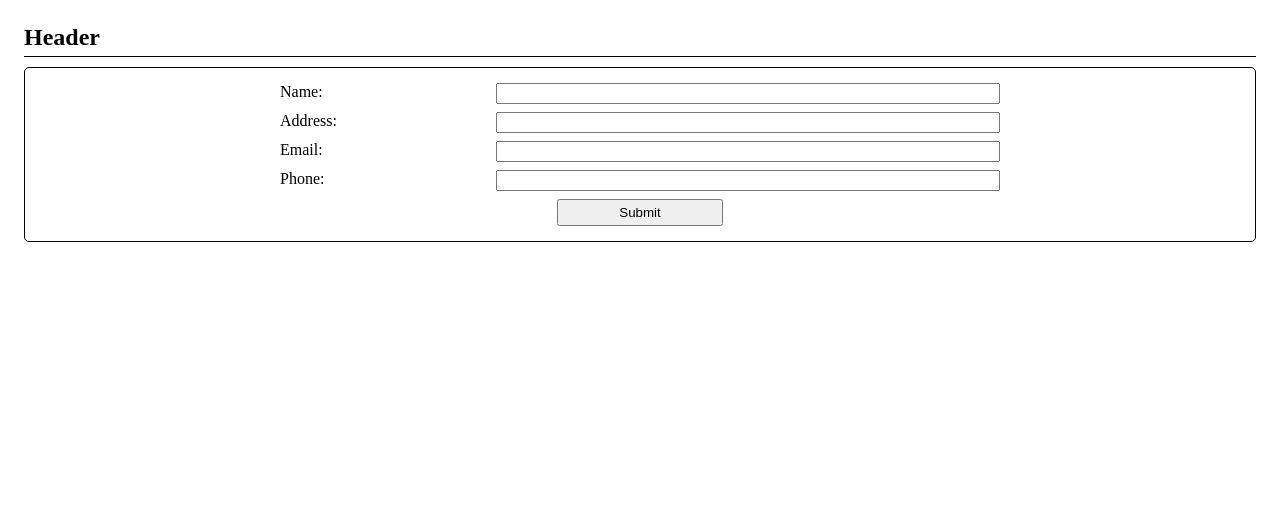
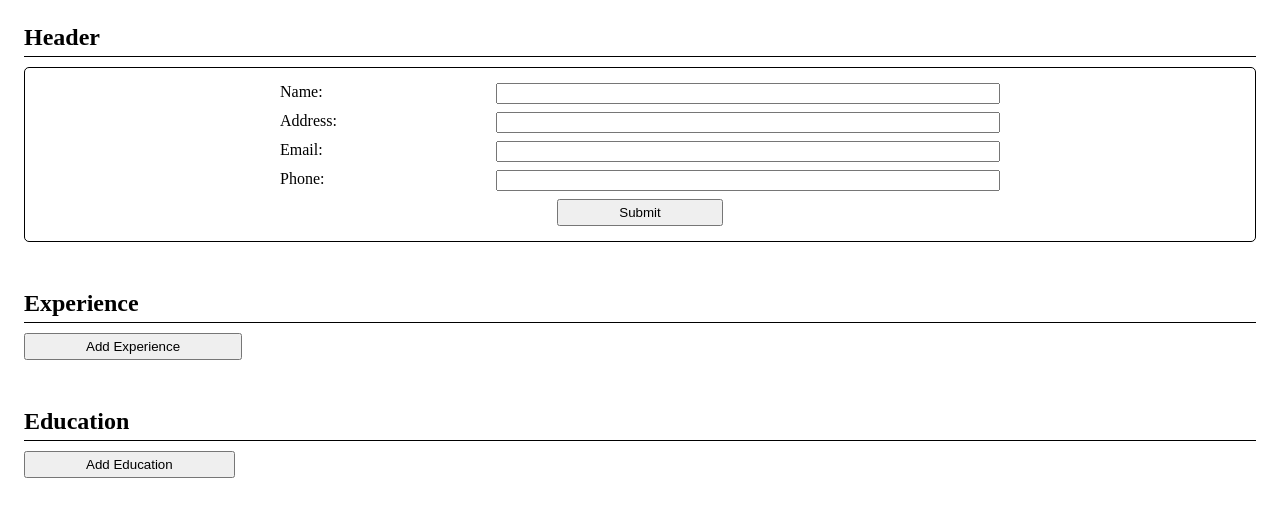
Before and after one commit to MikeMelchior/react-cv-project, a React (Create React App) app: page / in a window 1280 px wide. Shown: the top 516 px of the page. Built offline with nearby package versions, Linux system fonts and the light colour scheme.

Commit message:
add components

```diff
--- a/src/App.js
+++ b/src/App.js
@@ -1,5 +1,7 @@
 import React, { Component } from "react";
+import Experience from "./Components/Experience";
 import ResumeHeader from './Components/ResumeHeader'
+import Education from "./Components/Education";
 
 class App extends Component {
   constructor(props) {
@@ -11,11 +13,12 @@ class App extends Component {
   }
 
 
-
   render() {
     return (
       <>
       <ResumeHeader info={this.state.headerInfo}/>
+      <Experience />
+      <Education />
       </>
     )
   }
```
